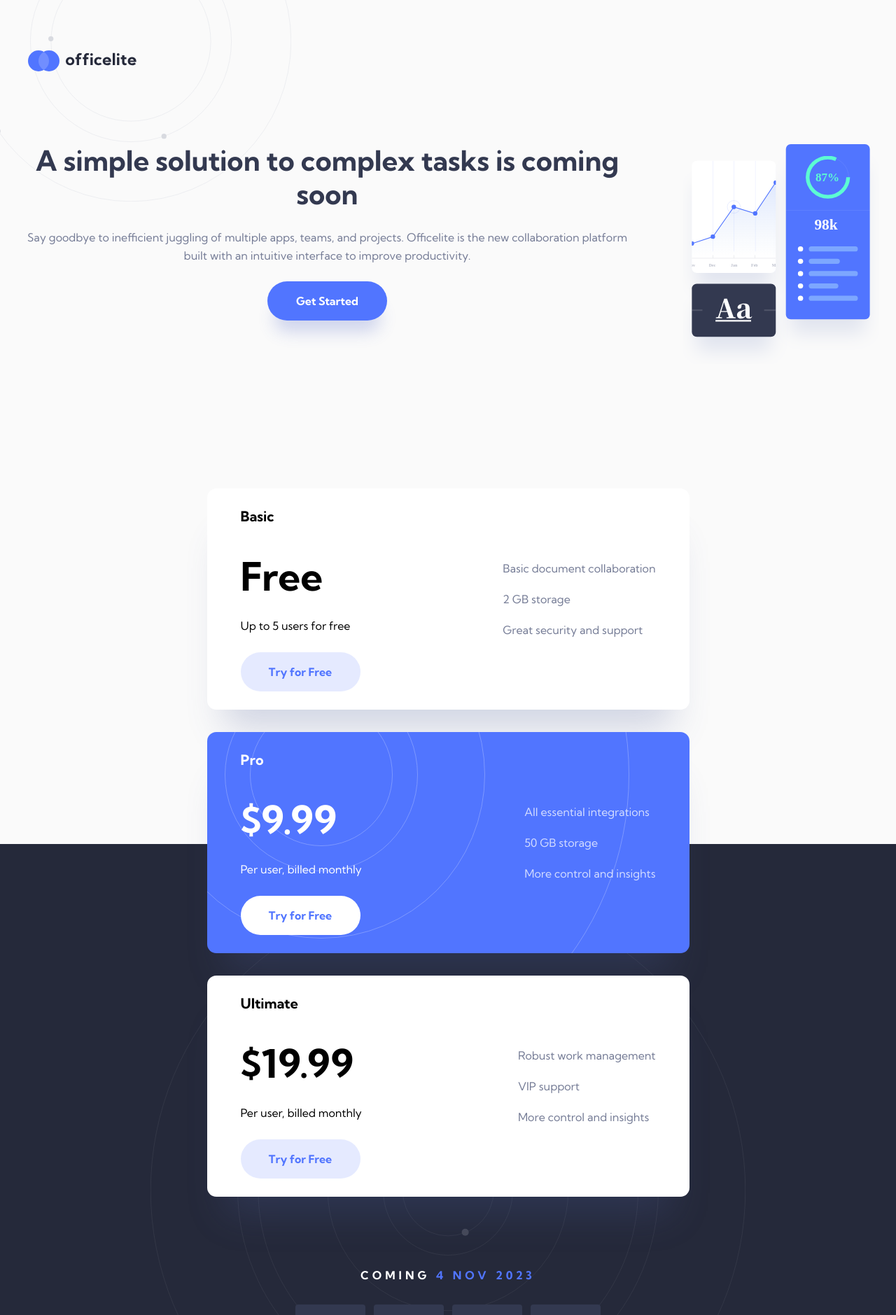
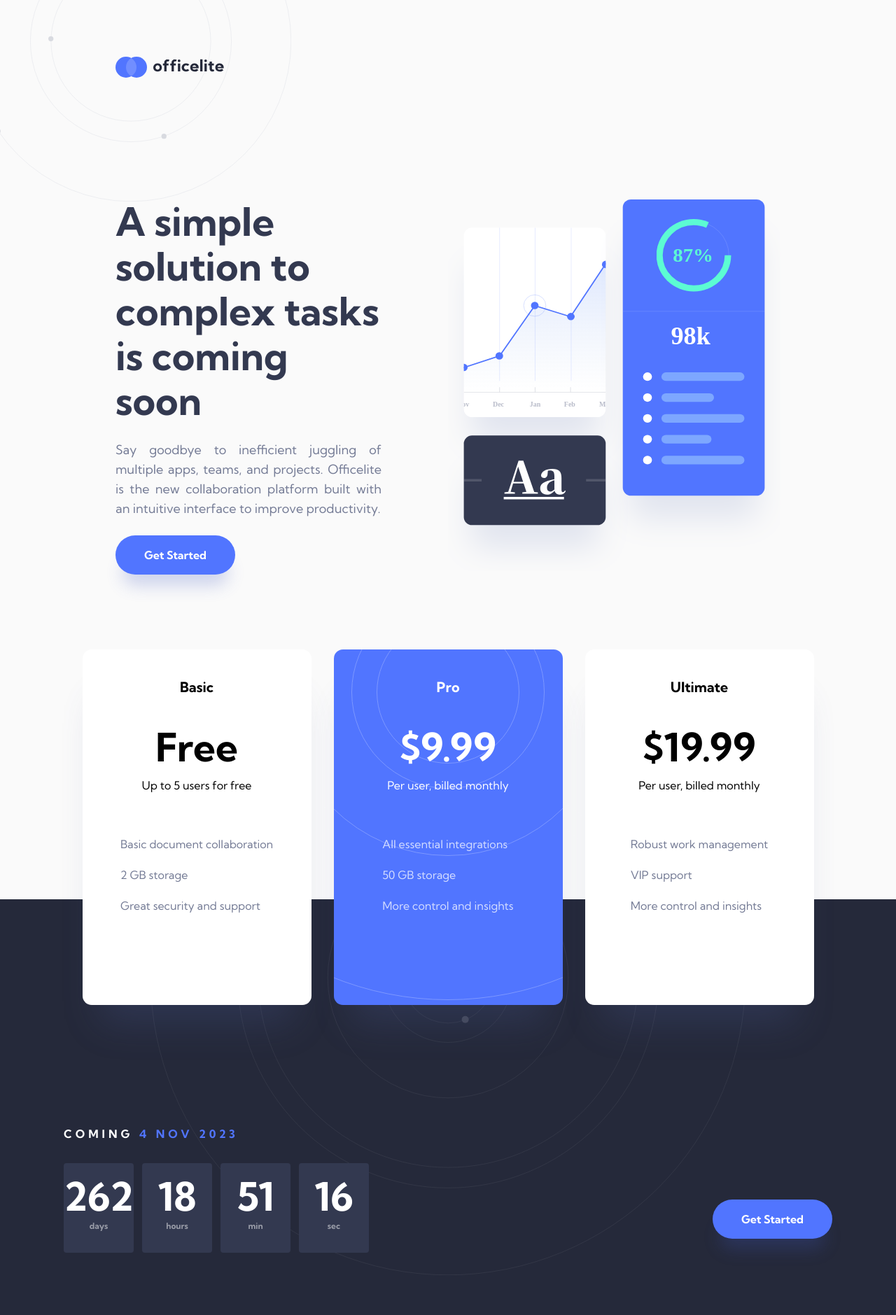
Before and after one commit to caarlosdamian/officelite, a React (Vite) app: page / in a window 1280 px wide. Shown: the top 1879 px of the page at 70% size. Built offline with nearby package versions, Linux system fonts and the light colour scheme.

Commit message:
feat(app): finished application

```diff
--- a/src/components/card/Card.scss
+++ b/src/components/card/Card.scss
@@ -19,10 +19,18 @@
     width: 689px;
     height: 316px;
     flex-direction: row;
-    justify-content: flex-start;
-    align-items: center;
+    // justify-content: flex-start;
+    // align-items: center;
     padding: 48px;
     gap: 175px;
+  }
+
+  @include for-size("desktop-up") {
+    width: 327px;
+    height: 508px;
+    flex-direction: column;
+    gap: 56px;
+    padding: 40px 24px;
   }
 
   &.blue {
@@ -51,6 +59,12 @@
       flex: 1;
     }
 
+    @include for-size("desktop-up") {
+      display: flex;
+    align-items: center;
+    flex: .5;
+    }
+
     &.blue {
       .top-wrapper {
         &-title {
@@ -77,6 +91,9 @@
         @include for-size("tablet-portrait-up") {
           text-align: start;
         }
+        @include for-size("desktop-up") {
+          text-align: center;
+        }
       }
     }
     .bottom-wrapper {
@@ -92,6 +109,12 @@
         gap: 24px;
       }
 
+      @include for-size("desktop-up") {
+        align-items: center;
+      justify-content: center;
+      gap: 8px;
+      }
+
       &-title {
         font-weight: 700;
         font-size: 56px;
@@ -105,12 +128,18 @@
         @include for-size("tablet-portrait-up") {
           text-align: start;
         }
+        @include for-size("desktop-up") {
+          text-align: center;
+        }
       }
 
       .button-wrap {
         display: none;
         @include for-size("tablet-portrait-up") {
           display: block;
+        }
+        @include for-size("desktop-up") {
+          display: none;
         }
       }
     }
--- a/src/components/count/Count.scss
+++ b/src/components/count/Count.scss
@@ -7,7 +7,30 @@
   flex-direction: column;
   gap: 18px;
   z-index: 2;
+
+  .count-bottom{
+    display: flex;
+    align-items: flex-end;
+    justify-content: flex-end;
+    .button {
+      @include for-size("desktop-up") {
+        max-width: 171px;
+      }
+    }
+  }
+
+
+
+  @include for-size("desktop-up") {
+    display: grid;
+    grid-template-columns: repeat(2, 1fr);
+    justify-content: space-between;
+    column-gap: 491px;
+  }
   &-top {
+    @include for-size("desktop-up") {
+      grid-column: 1/3;
+    }
     &-title {
       font-weight: 700;
       font-size: 1rem;
@@ -31,6 +54,10 @@
     grid-template-columns: repeat(4, 72px);
     gap: 12px;
     margin-bottom: 32px;
+    @include for-size("desktop-up") {
+      grid-column: 1/2;
+      grid-row: 2/3;
+    }
 
     @include for-size("lumia") {
       grid-template-columns: repeat(4, 65px);
--- a/src/components/form/Form.scss
+++ b/src/components/form/Form.scss
@@ -23,6 +23,11 @@
     height: 508px;
   }
 
+  @include for-size("desktop-up") {
+    right: 165px;
+    left: 830px;
+  }
+
   .button.primary {
     align-self: center;
     width: 100%;
--- a/src/components/header/Header.scss
+++ b/src/components/header/Header.scss
@@ -12,6 +12,10 @@
   @include for-size("tablet-portrait-up") {
     padding: 72px 40px 104px 40px;
     align-items: flex-start;
+  }
+
+  @include for-size("desktop-up") {
+    padding: 81px 165px 174px 165px;
   }
 }
 
--- a/src/components/headers/Headers.scss
+++ b/src/components/headers/Headers.scss
@@ -6,6 +6,11 @@
   justify-content: center;
   flex-direction: column;
   gap: 24px;
+
+  @include for-size("desktop-up") {
+    justify-content: flex-start;
+    align-items: flex-start;
+  }
   &-title {
     font-weight: $font-weight-700;
     font-size: $font-size-40;
@@ -15,6 +20,12 @@
 
     @include for-size("tablet-portrait-up") {
       font-size: 40px;
+      text-align: start;
+    }
+    @include for-size("desktop-up") {
+      font-size: 56px;
+      line-height: 64px;
+      max-width: 550px;
     }
   }
   &-subtitle {
@@ -23,5 +34,14 @@
     line-height: $line-height-26;
     text-align: center;
     color: $rhythm;
+    @include for-size("tablet-portrait-up") {
+      text-align: start;
+    }
+    @include for-size("desktop-up") {
+      font-size: 18px;
+      line-height: 28px;
+      text-align: justify;
+      max-width: 550px;
+    }
   }
 }
--- a/src/components/select/Select.tsx
+++ b/src/components/select/Select.tsx
@@ -4,10 +4,10 @@ import "./Select.scss";
 
 export const Select = ({ item }: any) => {
   const [selected, setSelected] = useState("Basic Pack");
-  const [active, setactive] = useState(true);
+  const [active, setactive] = useState(false);
   const { name, options } = item;
   return (
-    <div className="select">
+    <div className="select" onClick={() => setactive(!active)}>
       <div className="select-labels">
         <span className="select-labels-title">{selected}</span>
         <img
--- a/src/pages/home/Home.scss
+++ b/src/pages/home/Home.scss
@@ -15,6 +15,10 @@
       align-items: flex-start;
       min-height: 1000px;
     }
+    @include for-size("desktop-up") {
+      padding: 0 165px;
+      gap: 95px;
+    }
     &-left {
       &-img {
         width: 171px;
@@ -23,6 +27,10 @@
         @include for-size("tablet-portrait-up") {
           width: 281px;
           height: 314px;
+        }
+        @include for-size("desktop-up") {
+          width: 475px;
+          height: 531px;
         }
       }
     }
@@ -46,6 +54,10 @@
     @include for-size("tablet-portrait-up") {
       top: 698px;
     }
+    @include for-size("desktop-up") {
+      flex-direction: row;
+      top: 928px;
+    }
   }
   &-bottom {
     height: 1200px;
@@ -63,6 +75,12 @@
       padding-top: 598px;
     }
 
+    @include for-size("desktop-up") {
+      height: 603px;
+      // padding-top: 336px;
+      padding: 336px 165px 91px;
+    }
+
     &-img {
       position: absolute;
       bottom: 66px;
--- a/src/pages/signup/SignUp.scss
+++ b/src/pages/signup/SignUp.scss
@@ -2,6 +2,11 @@
 
 .sing-up {
   transition: 0.5s all ease;
+
+  @include for-size("desktop-up") {
+    display: flex;
+    padding: 0 165px;
+  }
   &-top {
     padding: 0 24px 263px 24px;
     display: flex;
@@ -12,12 +17,26 @@
     @include for-size("tablet-portrait-up") {
       padding: 0 98px 358px 98px;
     }
+    @include for-size("desktop-up") {
+      padding: 0;
+      width: 1000px;
+      align-items: flex-start;
+      justify-content: flex-start;
+    }
   }
 
   &-footer {
     height: 320px;
     background: #25293a;
     position: relative;
+
+    @include for-size("desktop-up") {
+      width: 420px;
+      height: 1152px;
+      position: absolute;
+      top: 0;
+      right: 0;
+    }
     .img-bg {
       position: absolute;
       width: 486.47px;
```
